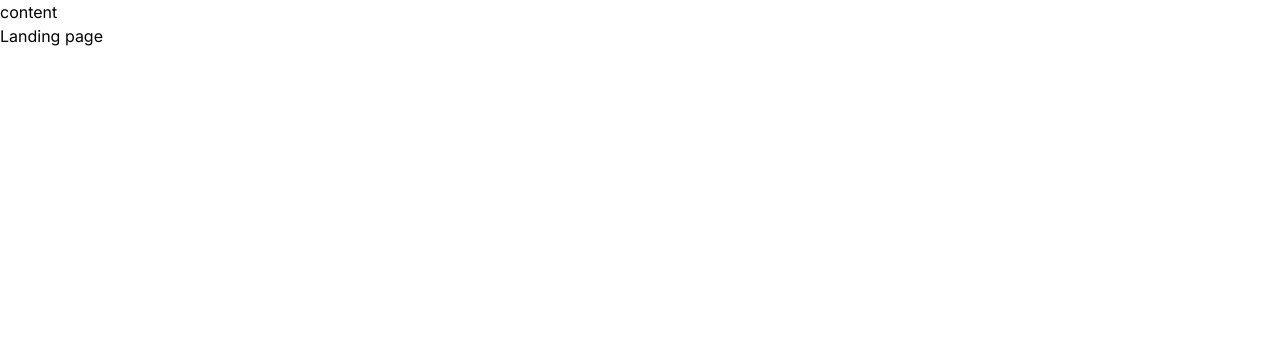
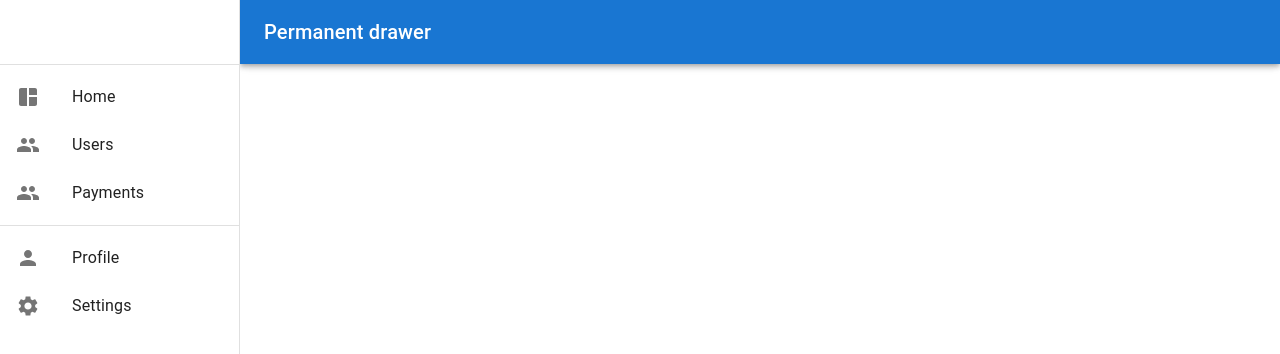
Before and after one commit to techie-ranith/Duothan-4.0, a Next.js app in the folder client/: page / in a window 1280 px wide. Shown: the top 354 px of the page. Built offline with nearby package versions, Linux system fonts and the light colour scheme.

Commit message:
feat: Sidebar

```diff
--- a/client/src/app/page.tsx
+++ b/client/src/app/page.tsx
@@ -1,18 +1,11 @@
-import React from 'react'
-import { Sign } from 'crypto'
-import JobCard from '@/components/layouts/JobCard'
-import Container from '@/components/layouts/Container'
+import SideBar from "@/components/layouts/Sidebar";
 
 const page = () => {
   return (
-  <div className='flex items-center justify-center'>
-    <div>content</div>
-    <div>
-      Landing page
+    <div className="flex items-center justify-center">
+      <SideBar />
     </div>
-  </div>
+  );
+};
 
-  )
-}
-
-export default page
+export default page;
--- /dev/null
+++ b/client/src/components/layouts/Sidebar.tsx
@@ -0,0 +1,82 @@
+import GroupIcon from "@mui/icons-material/Group";
+import Person from "@mui/icons-material/Person";
+import SettingsIcon from "@mui/icons-material/Settings";
+import SpaceDashboardIcon from "@mui/icons-material/SpaceDashboard";
+import AppBar from "@mui/material/AppBar";
+import Box from "@mui/material/Box";
+import CssBaseline from "@mui/material/CssBaseline";
+import Divider from "@mui/material/Divider";
+import Drawer from "@mui/material/Drawer";
+import List from "@mui/material/List";
+import ListItem from "@mui/material/ListItem";
+import ListItemButton from "@mui/material/ListItemButton";
+import ListItemIcon from "@mui/material/ListItemIcon";
+import ListItemText from "@mui/material/ListItemText";
+import Toolbar from "@mui/material/Toolbar";
+import Typography from "@mui/material/Typography";
+
+const drawerWidth = 240;
+
+export default function PermanentDrawerLeft() {
+  return (
+    <Box sx={{ display: "flex" }}>
+      <CssBaseline />
+      <AppBar
+        position="fixed"
+        sx={{ width: `calc(100% - ${drawerWidth}px)`, ml: `${drawerWidth}px` }}
+      >
+        <Toolbar>
+          <Typography variant="h6" noWrap component="div">
+            Permanent drawer
+          </Typography>
+        </Toolbar>
+      </AppBar>
+      <Drawer
+        sx={{
+          width: drawerWidth,
+          flexShrink: 0,
+          "& .MuiDrawer-paper": {
+            width: drawerWidth,
+            boxSizing: "border-box",
+          },
+        }}
+        variant="permanent"
+        anchor="left"
+      >
+        <Toolbar />
+        <Divider />
+        <List>
+          {["Home", "Users", "Payments"].map((text, index) => (
+            <ListItem key={text} disablePadding>
+              <ListItemButton>
+                <ListItemIcon>
+                  {index == 0 ? <SpaceDashboardIcon /> : <GroupIcon />}
+                </ListItemIcon>
+                <ListItemText primary={text} />
+              </ListItemButton>
+            </ListItem>
+          ))}
+        </List>
+        <Divider />
+        <List>
+          {["Profile", "Settings"].map((text, index) => (
+            <ListItem key={text} disablePadding>
+              <ListItemButton>
+                <ListItemIcon>
+                  {index % 2 === 0 ? <Person /> : <SettingsIcon />}
+                </ListItemIcon>
+                <ListItemText primary={text} />
+              </ListItemButton>
+            </ListItem>
+          ))}
+        </List>
+      </Drawer>
+      <Box
+        component="main"
+        sx={{ flexGrow: 1, bgcolor: "background.default", p: 3 }}
+      >
+        <Toolbar />
+      </Box>
+    </Box>
+  );
+}
```
Also changed, not shown: client/src/components/layouts/SideBar/SidebarData.tsx (added, +29 -0 lines), client/tsconfig.json (+10 -1 lines).
